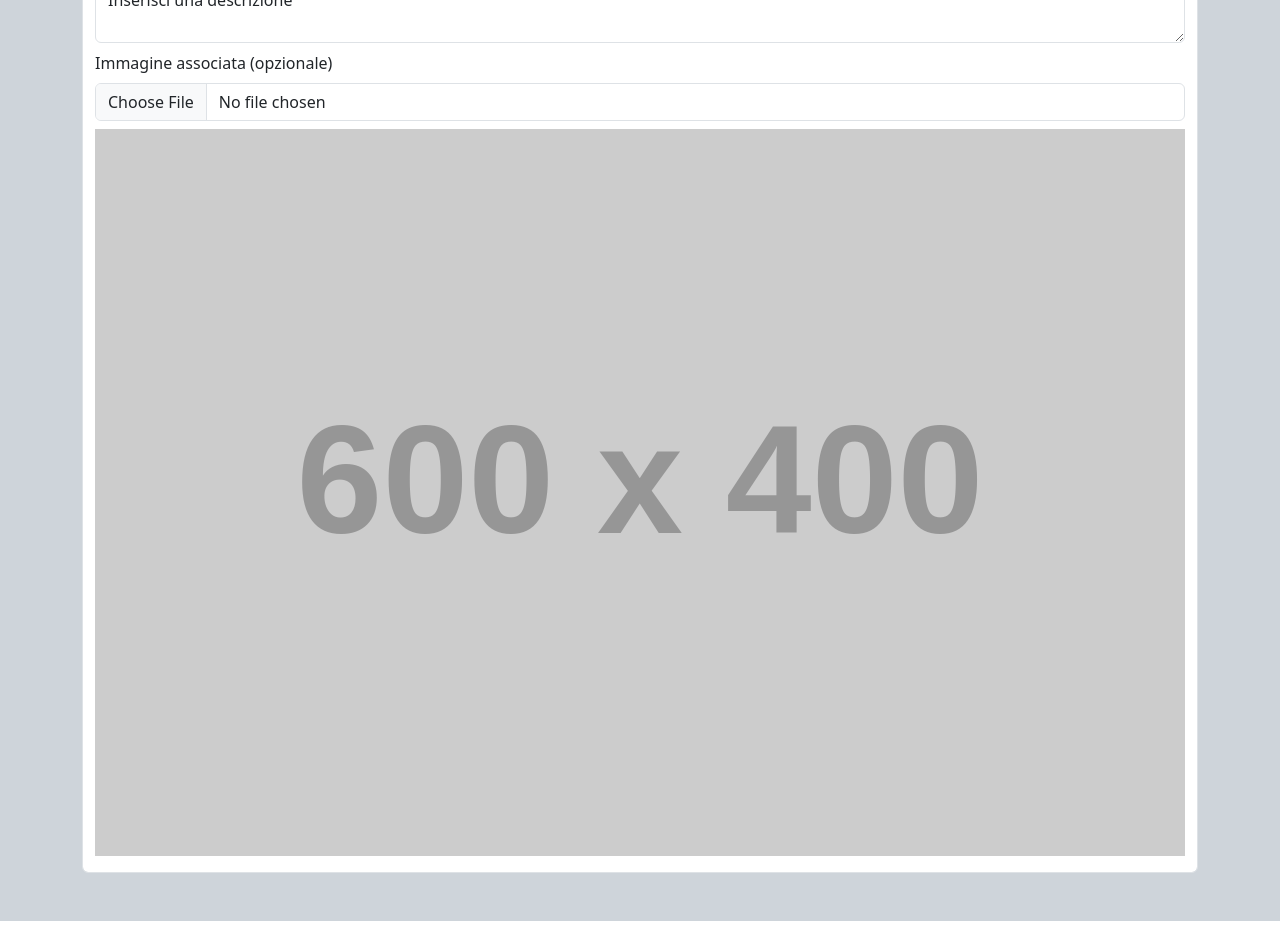
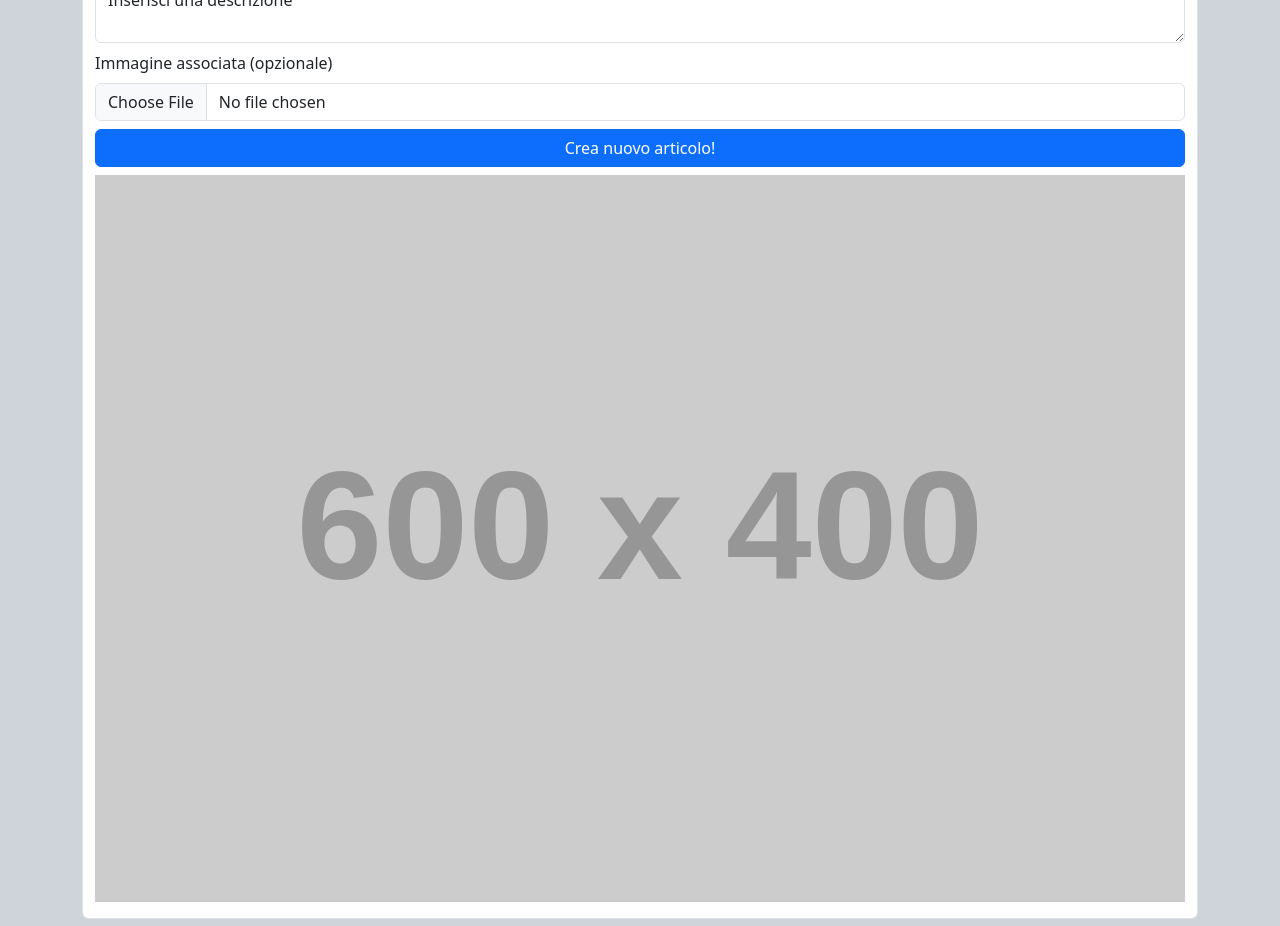
Before and after one commit to federicoacker/react-form, a React (Vite) app: page / in a window 1280 px wide. Shown: the part 1280-2206 px from the top of the page. Built offline with nearby package versions, Linux system fonts and the light colour scheme.

Commit message:
Allora se ho fatto bene i miei calcoli, tutto quello che deve fare il submit handler è creare un nuovo array di articoli partendo da article list, aggiungerci newArticle e poi fare il setArticleList (che ha ricevuto come props setter)

```diff
--- a/src/components/Main/AddArticleForm.jsx
+++ b/src/components/Main/AddArticleForm.jsx
@@ -32,6 +32,10 @@ function AddArticleForm({ articleList, setter }) {
 
     }
 
+    const submitHandler = (event) => {
+        event.preventDefault();
+    }
+
     return (
         <>
 
@@ -43,6 +47,7 @@ function AddArticleForm({ articleList, setter }) {
             <textarea className="form-control" onChange={changeHandler} value={newArticle.text} name="text" required/>
             <label for="image">Immagine associata (opzionale)</label>
             <input className="form-control" type="file" onChange={changeHandler} name="image"/>
+            <button className="btn btn-primary" type="submit">Crea nuovo articolo!</button>
             <img className="img-fluid" src={newArticle.image}/>
         </form>
         </>
```
